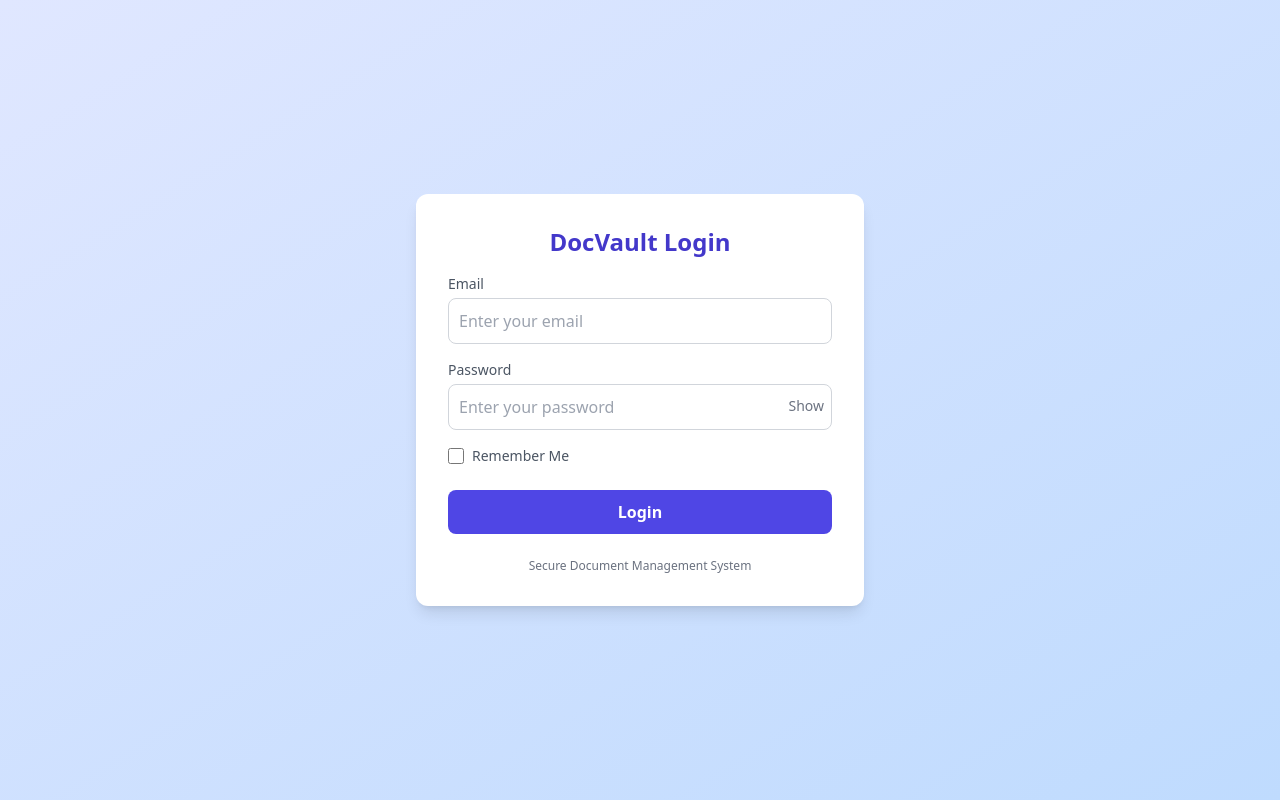
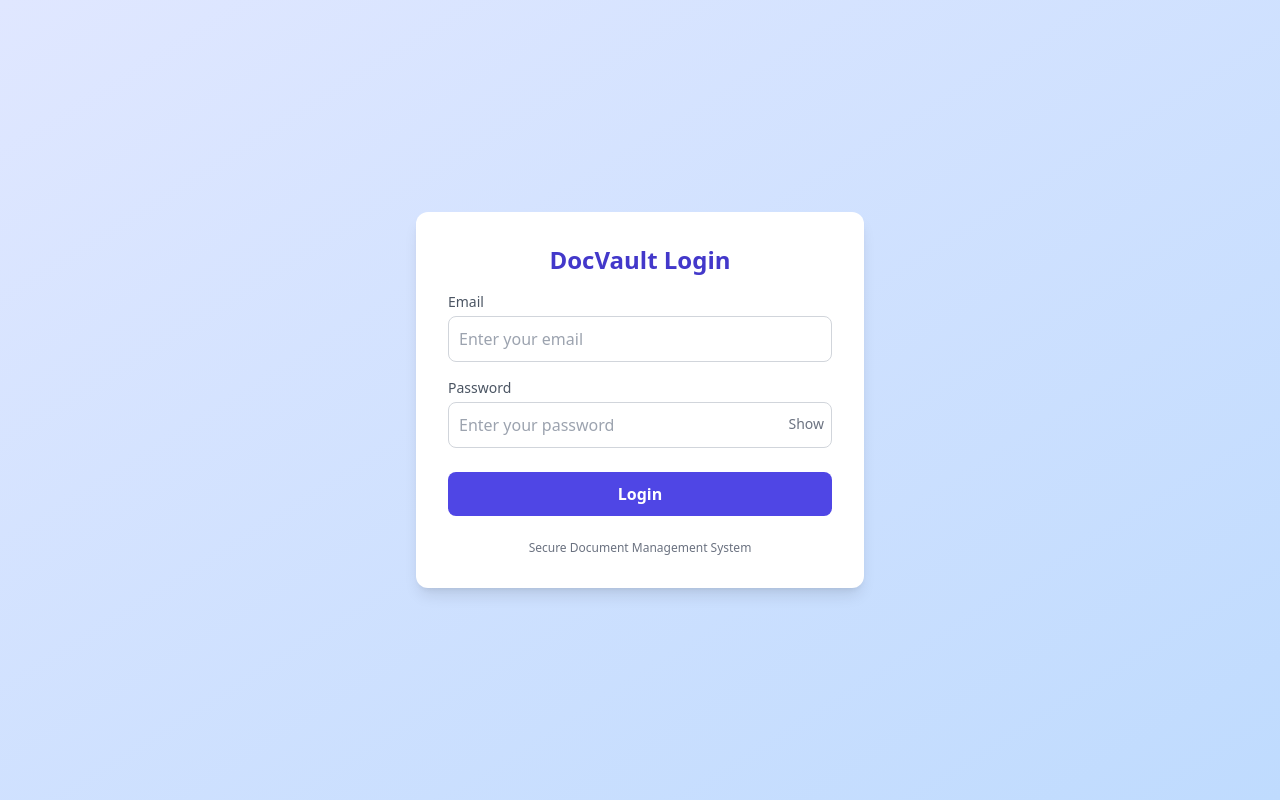
Before and after one commit to shweta-deoghare/docvault-frontend, a React (Create React App) app: page / in a window 1280 px wide. Built offline with nearby package versions, Linux system fonts and the light colour scheme.

Commit message:
Fix login redirect to dashboard

```diff
--- a/src/pages/Login.jsx
+++ b/src/pages/Login.jsx
@@ -1,168 +1,35 @@
-// import React, { useState } from "react";
-// import { useNavigate } from "react-router-dom"; // ✅ import navigate
-// import { loginUser } from "../api/API";
-
-// const Login = () => {
-//   const [email, setEmail] = useState("");
-//   const [password, setPassword] = useState("");
-//   const [showPassword, setShowPassword] = useState(false);
-//   const [rememberMe, setRememberMe] = useState(false);
-//   const [message, setMessage] = useState("");
-//   const [error, setError] = useState("");
-//   const [loading, setLoading] = useState(false);
-
-//   const navigate = useNavigate(); // ✅ initialize navigate
-
-//   const handleLogin = async (e) => {
-//     e.preventDefault();
-//     setMessage("");
-//     setError("");
-//     setLoading(true);
-
-//     try {
-//       const response = await loginUser(email, password);
-//       const { token, user } = response.data;
-
-//       if (rememberMe) {
-//         localStorage.setItem("token", token);
-//         localStorage.setItem("user", JSON.stringify(user));
-//       } else {
-//         sessionStorage.setItem("token", token);
-//         sessionStorage.setItem("user", JSON.stringify(user));
-//       }
-
-//       setMessage(`Welcome, ${user.email}! Role: ${user.role}`);
-//       setLoading(false);
-
-//       // ✅ Redirect to dashboard after successful login
-//       navigate("/dashboard");
-//     } catch (err) {
-//       setError(err.response?.data?.message || "Login failed");
-//       setLoading(false);
-//     }
-//   };
-
-//   return (
-//     <div className="min-h-screen flex items-center justify-center bg-gradient-to-br from-indigo-100 to-blue-200 px-4">
-//       <form
-//         onSubmit={handleLogin}
-//         className="w-full max-w-md bg-white rounded-xl shadow-lg p-8 flex flex-col gap-4"
-//       >
-//         <h2 className="text-2xl font-bold text-center text-indigo-700">
-//           DocVault Login
-//         </h2>
-
-//         {error && (
-//           <p className="bg-red-100 text-red-600 text-sm p-2 rounded text-center">
-//             {error}
-//           </p>
-//         )}
-
-//         {message && (
-//           <p className="bg-green-100 text-green-600 text-sm p-2 rounded text-center">
-//             {message}
-//           </p>
-//         )}
-
-//         <div className="flex flex-col gap-1">
-//           <label className="text-sm font-medium text-gray-600">Email</label>
-//           <input
-//             type="email"
-//             placeholder="Enter your email"
-//             value={email}
-//             onChange={(e) => setEmail(e.target.value)}
-//             className="border border-gray-300 p-2.5 rounded-lg focus:outline-none focus:ring-2 focus:ring-indigo-500"
-//             required
-//           />
-//         </div>
-
-//         <div className="flex flex-col gap-1 relative">
-//           <label className="text-sm font-medium text-gray-600">Password</label>
-//           <input
-//             type={showPassword ? "text" : "password"}
-//             placeholder="Enter your password"
-//             value={password}
-//             onChange={(e) => setPassword(e.target.value)}
-//             className="border border-gray-300 p-2.5 rounded-lg focus:outline-none focus:ring-2 focus:ring-indigo-500"
-//             required
-//           />
-//           <button
-//             type="button"
-//             onClick={() => setShowPassword(!showPassword)}
-//             className="absolute right-2 top-9 text-sm text-gray-500 hover:text-gray-700"
-//           >
-//             {showPassword ? "Hide" : "Show"}
-//           </button>
-//         </div>
-
-//         <div className="flex items-center gap-2">
-//           <input
-//             type="checkbox"
-//             id="rememberMe"
-//             checked={rememberMe}
-//             onChange={() => setRememberMe(!rememberMe)}
-//             className="h-4 w-4 text-indigo-600 focus:ring-indigo-500 border-gray-300 rounded"
-//           />
-//           <label htmlFor="rememberMe" className="text-sm text-gray-600">
-//             Remember Me
-//           </label>
-//         </div>
-
-//         <button
-//           type="submit"
-//           disabled={loading}
-//           className="mt-2 bg-indigo-600 text-white py-2.5 rounded-lg font-semibold hover:bg-indigo-700 transition disabled:opacity-60"
-//         >
-//           {loading ? "Logging in..." : "Login"}
-//         </button>
-
-//         <p className="text-xs text-center text-gray-500 mt-2">
-//           Secure Document Management System
-//         </p>
-//       </form>
-//     </div>
-//   );
-// };
-
-// export default Login;
-
-
 // src/pages/Login.jsx
 import React, { useState } from "react";
+import { useNavigate } from "react-router-dom";
 import { loginUser } from "../api/API";
-import { useNavigate } from "react-router-dom";
 
 const Login = () => {
+  const navigate = useNavigate(); // ✅ for redirect
   const [email, setEmail] = useState("");
   const [password, setPassword] = useState("");
   const [showPassword, setShowPassword] = useState(false);
-  const [rememberMe, setRememberMe] = useState(false);
-  const [message, setMessage] = useState("");
   const [error, setError] = useState("");
   const [loading, setLoading] = useState(false);
 
-  const navigate = useNavigate(); // ✅ use React Router navigation
-
   const handleLogin = async (e) => {
     e.preventDefault();
-    setMessage("");
     setError("");
     setLoading(true);
+
+    if (!email || !password) {
+      setError("Enter both email and password");
+      setLoading(false);
+      return;
+    }
 
     try {
       const response = await loginUser(email, password);
       const { token, user } = response.data;
 
-      // Save token & user
-      if (rememberMe) {
-        localStorage.setItem("token", token);
-        localStorage.setItem("user", JSON.stringify(user));
-      } else {
-        sessionStorage.setItem("token", token);
-        sessionStorage.setItem("user", JSON.stringify(user));
-      }
+      // Save token & user for future requests
+      localStorage.setItem("token", token);
+      localStorage.setItem("user", JSON.stringify(user));
 
-      setMessage(`Welcome, ${user.email}! Role: ${user.role}`);
       setLoading(false);
 
       // ✅ Redirect to dashboard
@@ -186,12 +53,6 @@ const Login = () => {
         {error && (
           <p className="bg-red-100 text-red-600 text-sm p-2 rounded text-center">
             {error}
-          </p>
-        )}
-
-        {message && (
-          <p className="bg-green-100 text-green-600 text-sm p-2 rounded text-center">
-            {message}
           </p>
         )}
 
@@ -226,19 +87,6 @@ const Login = () => {
           </button>
         </div>
 
-        <div className="flex items-center gap-2">
-          <input
-            type="checkbox"
-            id="rememberMe"
-            checked={rememberMe}
-            onChange={() => setRememberMe(!rememberMe)}
-            className="h-4 w-4 text-indigo-600 focus:ring-indigo-500 border-gray-300 rounded"
-          />
-          <label htmlFor="rememberMe" className="text-sm text-gray-600">
-            Remember Me
-          </label>
-        </div>
-
         <button
           type="submit"
           disabled={loading}
```
